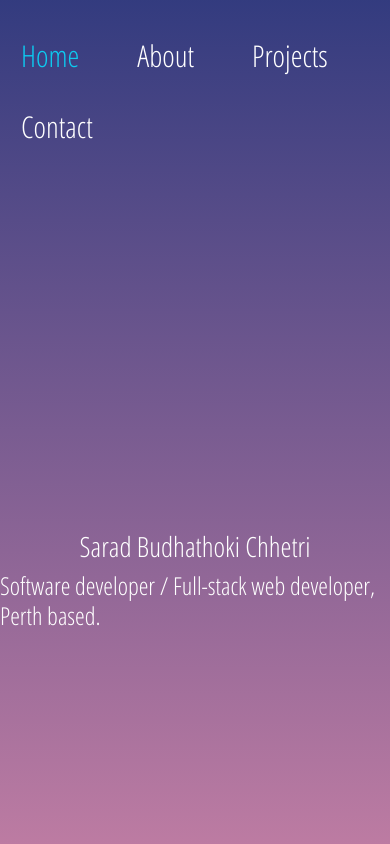
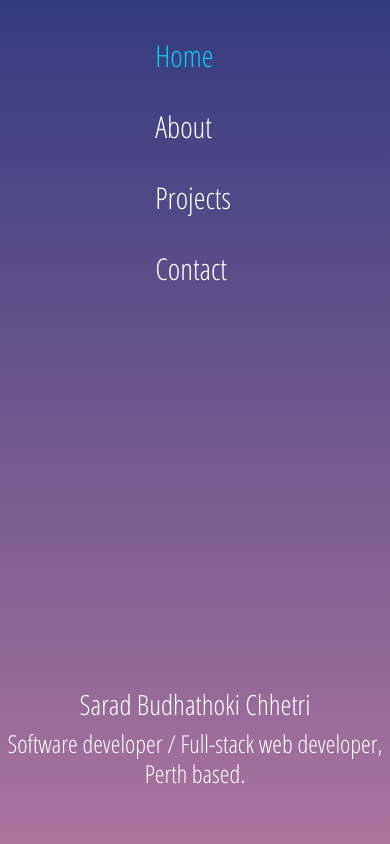
Before and after one commit to best15/react-portfolio, a React (Create React App) app: page / in a window 390 px wide. Shown: the top 844 px of the page. Built offline with nearby package versions, Linux system fonts and the light colour scheme.

Commit message:
responsive styles updated.

```diff
--- a/src/assets/css/style.css
+++ b/src/assets/css/style.css
@@ -37,28 +37,19 @@
   background-size: auto;
 }
 
-header h1 {
-  text-align: center;
-  color: white;
-  font-size: 50px;
-}
-
-/* css for the title header */
-header h2 {
-  justify-content: center;
-  text-align: center;
-  color: white;
-  padding: 10px;
-  margin-top: 19px;
-  width: 50%;
+header {
+  width: 100%;
+  height: 20%;
 }
 
 /* Sets navigation bar at the header with padding,margin,font-size and float to right */
 nav {
   /* width: fit-content; */
+  /* padding: .5rem 1rem; */
+  display: flex;
+  float: right;
   padding-top: 20px;
   margin-right: 20px;
-  float: right;
   position: sticky;
   top: 0;
 }
@@ -66,7 +57,7 @@ nav {
 /* Sets the link items in the list as inline-block to align them horizontally provided with some margin , padding and border */
 nav ul li {
   display: inline-block;
-  margin-right: 25px;
+  /* margin-right: 25px; */
   padding: 5px;
 }
 
@@ -75,16 +66,9 @@ nav a {
   font-size: 30px;
   color: white;
   text-decoration: none;
+  padding: 0.5rem 1rem;
 }
 
-#wrap {
-  width: 100%;
-  height: 100%;
-  display: flex;
-  flex-direction: column;
-  justify-content: center;
-  align-items: center;
-}
 .personalpic {
   width: 40%;
 }
@@ -301,6 +285,15 @@ footer {
 }
 
 @media only screen and (max-width: 600px) {
+  nav ul li {
+    display: flex;
+  }
+
+  nav {
+    float: none;
+    justify-content: center;
+  }
+
   .personalpic {
     width: 60%;
   }
@@ -317,27 +310,6 @@ footer {
     margin: 10px;
   }
 
-  #work1screenshot {
-    height: 200px;
-  }
-
-  #work2 {
-    width: 100%;
-  }
-  #work3 {
-    width: 100%;
-    margin-left: 0;
-    margin-bottom: 0;
-  }
-  #work4 {
-    width: 100%;
-    margin-bottom: 10px;
-  }
-  #work5 {
-    width: 100%;
-    margin-left: 0;
-  }
-
   .contactlinks ul li {
     margin-left: 10px;
   }
--- a/src/components/Navbar.js
+++ b/src/components/Navbar.js
@@ -1,56 +1,56 @@
 import React from 'react';
 
 
-const styles = {
-  navbar: {
-    paddingTop: "20px",
-    fontSize: "20px",
-  },
-  anchor: {
-    color: "white"
-  }
-}
+// const styles = {
+//   navbar: {
+//     paddingTop: "20px",
+//     fontSize: "20px",
+//   },
+//   anchor: {
+//     color: "white"
+//   }
+// }
 
 function NavTabs({ currentPage, handlePageChange }) {
   return (
-    <nav style={styles.navbar}>
-      <ul className="nav  float-end">
+    <nav >
+      <ul >
         <li className="me-3">
-          <a style={styles.anchor}
+          <a
             href="#home"
             onClick={() => handlePageChange('Home')}
 
-            className={currentPage === 'Home' ? 'nav-link active text-info' : 'nav-link'}
+            className={currentPage === 'Home' ? 'active text-info' : ''}
           >
             Home
           </a>
         </li>
         <li className=" me-3">
-          <a style={styles.anchor}
+          <a
             href="#about"
             onClick={() => handlePageChange('About')}
 
-            className={currentPage === 'About' ? 'nav-link active text-info' : 'nav-link'}
+            className={currentPage === 'About' ? ' active text-info' : ''}
           >
             About
           </a>
         </li>
         <li className="me-3">
-          <a style={styles.anchor}
+          <a
             href="#portfolio"
             onClick={() => handlePageChange('Portfolio')}
 
-            className={currentPage === 'Portfolio' ? 'nav-link active text-info' : 'nav-link'}
+            className={currentPage === 'Portfolio' ? ' active text-info' : ''}
           >
             Projects
           </a>
         </li>
         <li className="me-3">
-          <a style={styles.anchor}
+          <a
             href="#contact"
 
             onClick={() => handlePageChange('Contact')}
-            className={currentPage === 'Contact' ? 'nav-link active text-info' : 'nav-link'}
+            className={currentPage === 'Contact' ? ' active text-info' : ''}
           >
             Contact
           </a>
--- a/src/components/Project.js
+++ b/src/components/Project.js
@@ -9,7 +9,7 @@ function Project({ deployLink, projectImage, title }) {
     <Fragment>
       <div className=" col-sm-12 col-md-6 col-lg-5 mb-3  projectContainer">
 
-        <img id="img" src={projectImage} alt="Fullstack I CAN HELP application " />
+        <img id="img" src={projectImage} alt="Application screenshot" />
 
         <div className="links">
           <a href={deployLink} target="_blank">
--- a/src/components/pages/Home.js
+++ b/src/components/pages/Home.js
@@ -10,7 +10,8 @@ const styles = {
         justifyContent: "center",
         alignItems: "center",
         color: "white",
-        fontSize: "50px",
+        textAlign: "center",
+
 
     },
 
@@ -19,6 +20,7 @@ const styles = {
 export default function Home() {
     return (
         <section style={styles.wrap} >
+
             <h1>Sarad Budhathoki Chhetri</h1>
             <h2>Software developer / Full-stack web developer, Perth based.</h2>
 
--- a/src/components/pages/Portfolio.js
+++ b/src/components/pages/Portfolio.js
@@ -50,7 +50,7 @@ function Portfolio() {
     ]
 
     const projectMap = projectValues.map(el =>
-        <Project deployLink={el.deployLink} projectImage={el.projectImage} title={el.title} />
+        <Project key={el.title} deployLink={el.deployLink} projectImage={el.projectImage} title={el.title} />
     );
 
 
```
Also changed, not shown: src/assets/css/About.css (deleted, +0 -49 lines), src/assets/css/Navbar.css (deleted, +0 -7 lines), src/assets/css/Portfolio.css (deleted).
